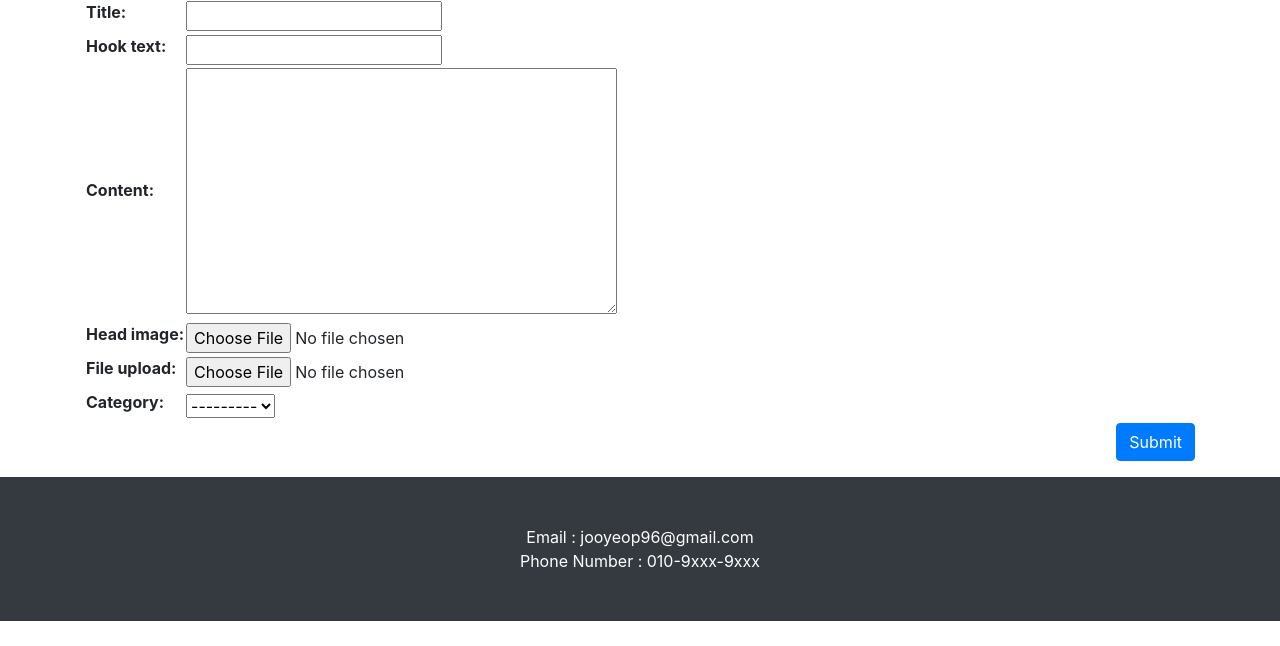
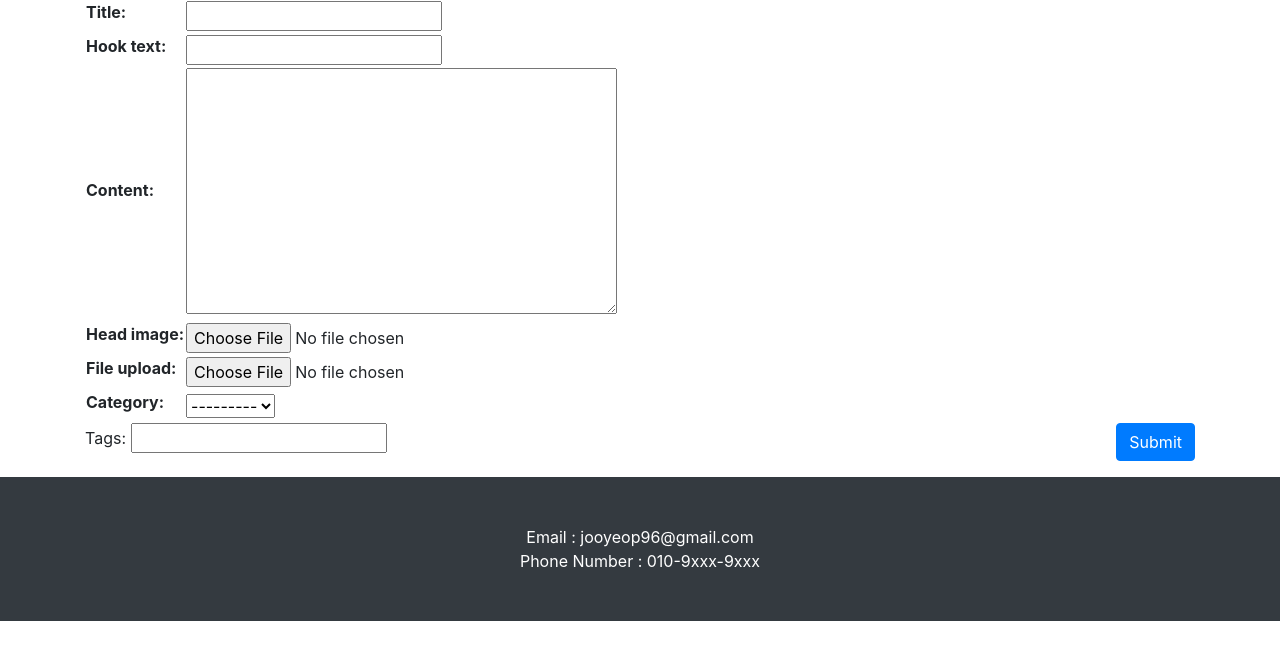
Before and after one commit to JooyeopHan/Django_Blog, a Django app: page /blog/create_post/ in a window 1280 px wide. Shown: the part 154-800 px from the top of the page. Run offline with Django 3.2, Linux system fonts and the light colour scheme; the visitor is signed in with stand-in values (Sample User, id 1); data that the repository does not hold is empty; parts of the project's set-up code (start-up, migrations or seed data) failed here and were passed over; some libraries are stand-ins or nearby versions.

Commit message:
포스트를 작성할 때 텍스트로 태그 지정하기

```diff
--- a/blog/templates/blog/post_form.html
+++ b/blog/templates/blog/post_form.html
@@ -10,7 +10,10 @@
             {{ form }}
         </table>
         <button type = "submit" class = "btn btn-primary float-right">Submit</button>
-
+    <tr>
+        <th><label for = "id_tags_str">Tags:</label></th>
+        <td><input type = "text" name="tags_str" id = "id_tags_str"></td>
+    </tr>
     </form>
 
 {% endblock %}
--- a/blog/views.py
+++ b/blog/views.py
@@ -3,7 +3,7 @@ from .models import Post, Category, Tag
 from django.views.generic import ListView, DetailView, CreateView, UpdateView
 from django.contrib.auth.mixins import LoginRequiredMixin, UserPassesTestMixin
 from django.core.exceptions import PermissionDenied
-
+from django.utils.text import slugify
 
 # Create your views here.
 
@@ -51,9 +51,29 @@ class PostCreate(LoginRequiredMixin, UserPassesTestMixin, CreateView):
         if current_user.is_authenticated and (current_user.is_staff or current_user.is_superuser):
             # 로그인 상태인지 확인 (is_authenticated : property)
             form.instance.author = current_user
-            return super(PostCreate, self).form_valid(form)
+            response = super(PostCreate,self).form_valid(form)
+
+            tags_str = self.request.POST.get('tags_str')
+            if tags_str:
+                tags_str = tags_str.strip()
+                tags_str = tags_str.replace(',', ';')
+                tags_list = tags_str.split(';')
+
+                for t in tags_list:
+                    t = t.strip()
+                    tag, is_tag_created = Tag.objects.get_or_create(name=t)
+
+                    if is_tag_created:
+                        tag.slug = slugify(t, allow_unicode=True)
+                        tag.save()
+                    self.object.tags.add(tag)
+
+            # return super(PostCreate, self).form_valid(form)
+            return response
+
         else: # 아니라면 redirect 함수를 사용해서 '/blog/'경로로 보내기
             return redirect('/blog/')
+
 
 class PostUpdate(LoginRequiredMixin, UpdateView):
     model = Post
```
Also changed, not shown: blog/tests.py (+8 -0 lines).
